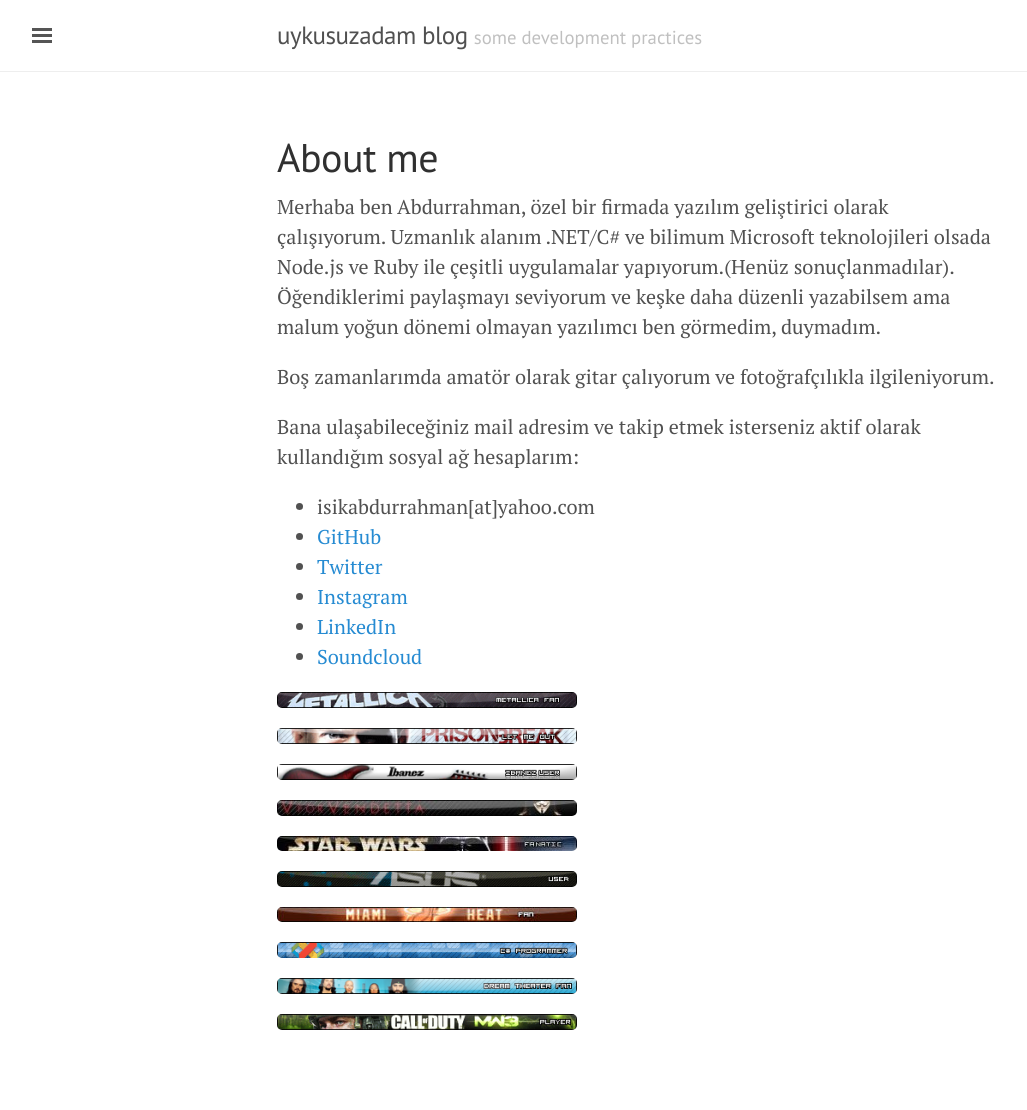
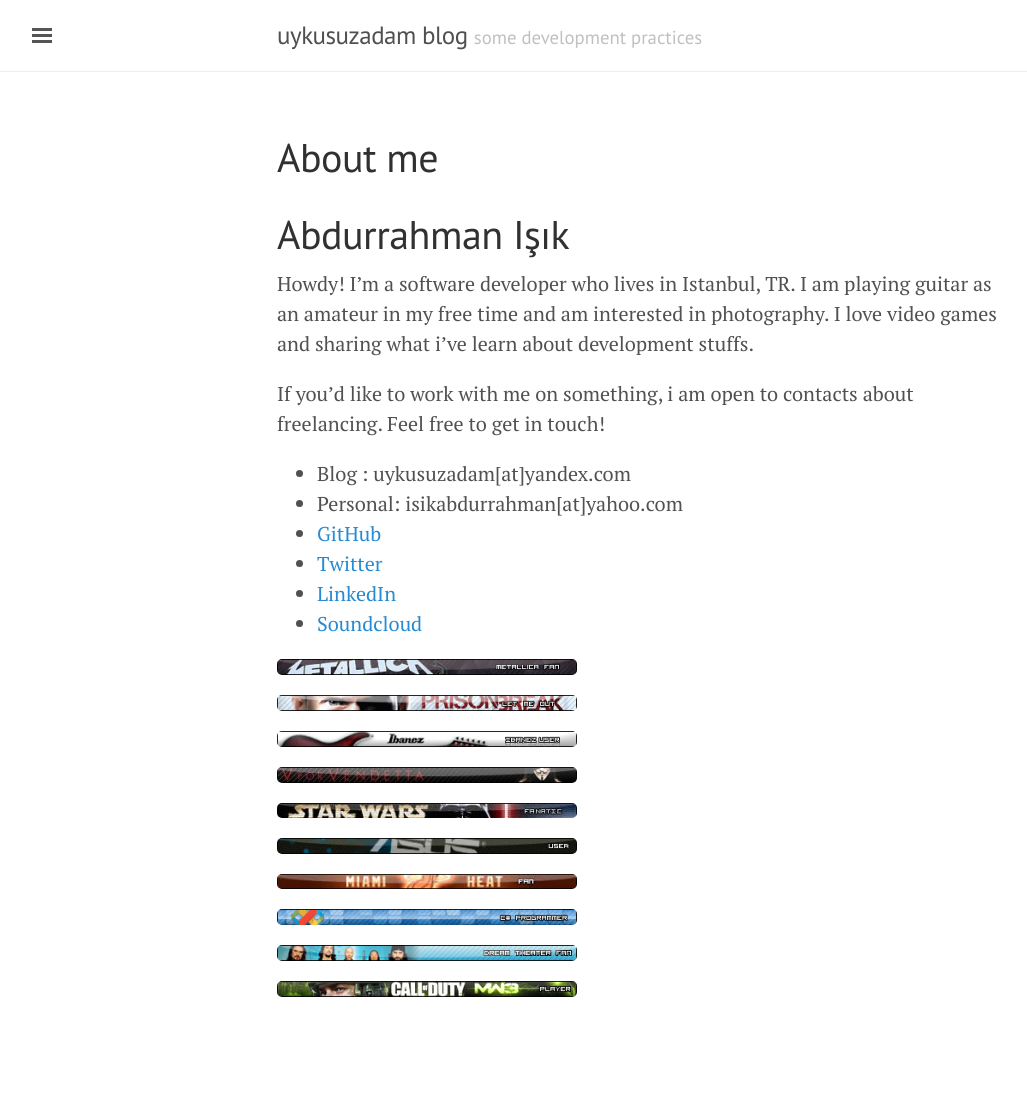
Before and after one commit to abdurrahman/abdurrahman.github.io, a Jekyll site: the page built from about.md, in a window 1280 px wide. Shown: the whole page, without its empty margins (3-1030 px from the left). Built offline with Jekyll 4.4.1, drawn with Linux system fonts in a browser that asks for light colours; after the commit the page ends 1077 px from its top, so only the background shows below that.

Commit message:
Update about.md

```diff
--- a/about.md
+++ b/about.md
@@ -3,16 +3,16 @@
 title: About me
 ---
 
-Merhaba ben Abdurrahman, özel bir firmada yazılım geliştirici olarak çalışıyorum. Uzmanlık alanım .NET/C# ve bilimum Microsoft teknolojileri olsada Node.js ve Ruby ile çeşitli uygulamalar yapıyorum.(Henüz sonuçlanmadılar). Öğendiklerimi paylaşmayı seviyorum ve keşke daha düzenli yazabilsem ama malum yoğun dönemi olmayan yazılımcı ben görmedim, duymadım.
+# Abdurrahman Işık
 
-Boş zamanlarımda amatör olarak gitar çalıyorum ve fotoğrafçılıkla ilgileniyorum.
+Howdy! I'm a software developer who lives in Istanbul, TR. I am playing guitar as an amateur in my free time and am interested in photography. I love video games and sharing what i've learn about development stuffs.
 
-Bana ulaşabileceğiniz mail adresim ve takip etmek isterseniz aktif olarak kullandığım sosyal ağ hesaplarım:
+If you'd like to work with me on something, i am open to contacts about freelancing. Feel free to get in touch!
 
-* isikabdurrahman[at]yahoo.com
+* Blog : uykusuzadam[at]yandex.com
+* Personal: isikabdurrahman[at]yahoo.com
 * [GitHub](http://github.com/abdurrahman)
 * [Twitter](https://twitter.com/xJason21)
-* [Instagram](https://instagram.com/xJason21)
 * [LinkedIn](https://www.linkedin.com/in/isikabdurrahman)
 * [Soundcloud](https://soundcloud.com/xJason21)
 
```
